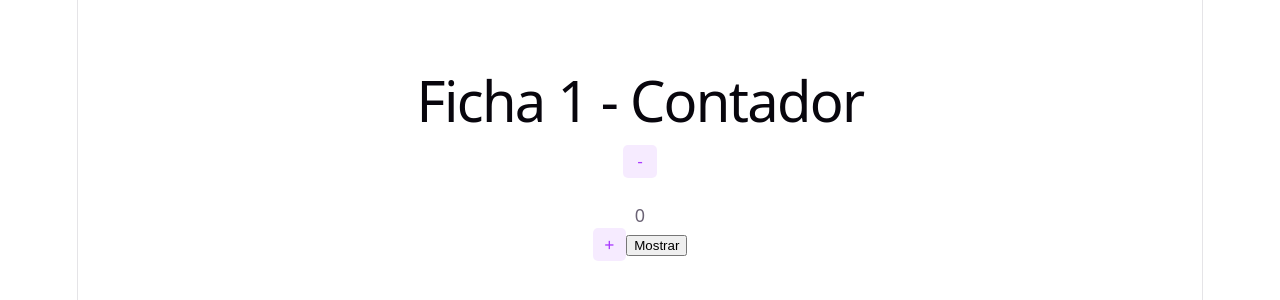
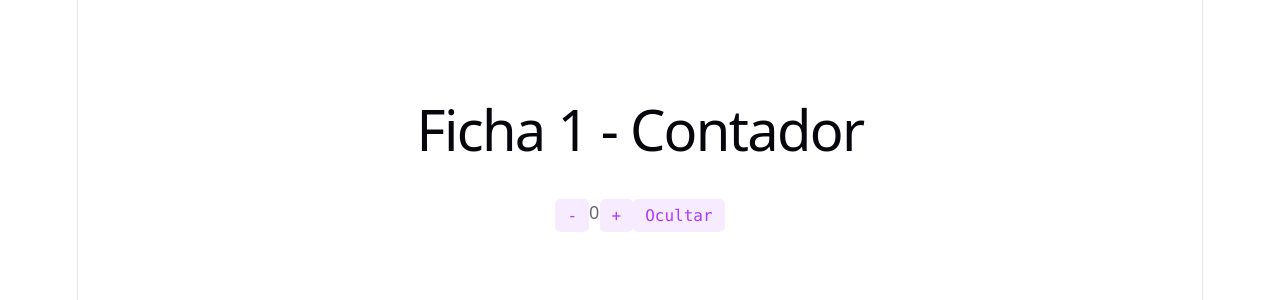
Before and after one commit to sanchezgica/Segundo-Semestre-Anima-Sanchez-Juan, a React (Vite) app in the folder Practico/ficha-1/: page / in a window 1280 px wide. Shown: the part 230-530 px from the top of the page. Built offline with nearby package versions, Linux system fonts and the light colour scheme.

Commit message:
editado estilos

```diff
--- a/Practico/ficha-1/src/App.css
+++ b/Practico/ficha-1/src/App.css
@@ -167,7 +167,7 @@
 
   &::before,
   &::after {
-    content: '';
+    content: "";
     position: absolute;
     top: -4.5px;
     border: 5px solid transparent;
@@ -182,3 +182,9 @@
     border-right-color: var(--border);
   }
 }
+
+.container {
+  display: flex;
+  flex-direction: row;
+  width: auto;
+}
--- a/Practico/ficha-1/src/App.jsx
+++ b/Practico/ficha-1/src/App.jsx
@@ -18,9 +18,8 @@ function App() {
   return (
     <>
       <section id="center">
-        <div>
         <h1>Ficha 1 - Contador</h1>
-          <div>
+        <div className="container">
           <button className="counter" onClick={resta}>
             -
           </button>
@@ -28,8 +27,9 @@ function App() {
           <button className="counter" onClick={suma}>
             +
           </button>
-            <button onClick={cambioMostrar}>Mostrar</button>
-          </div>
+          <button className="counter" onClick={cambioMostrar}>
+            {mostrar ? "Ocultar" : "Mostrar"}
+          </button>
         </div>
       </section>
     </>
```
Lines whose indentation alone changed are shown as unchanged.
